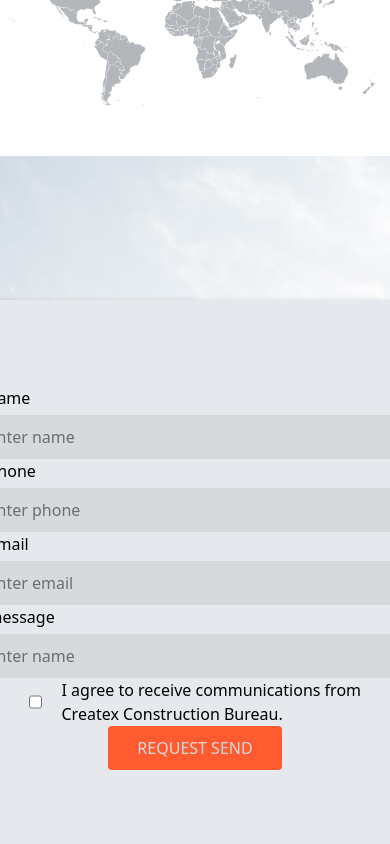
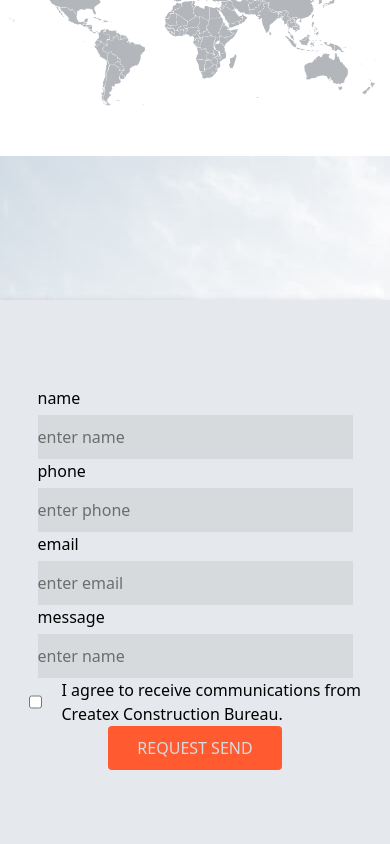
Before and after one commit to abubakrdadajanov/exam2oy, a plain HTML site: page about.html in a window 390 px wide. Shown: the part 9113-9957 px from the top of the page. Drawn offline with nearby package versions, Linux system fonts and the light colour scheme.

Commit message:
ozgartirdim inputni

```diff
--- a/css/bout.css
+++ b/css/bout.css
@@ -605,7 +605,21 @@
     .footer1{
       margin: 0;
 
+
     }
+    .inptswrapper{
+      width: 400px;
+
+
+    }
+ .name,
+.phone,
+.email,
+.message {
+  width: 315px;
+  height: 44px;
+  background-color: #d7dadd;
+}
     .footerwrapper{
     padding: 20px;
     height: 800px;
```
